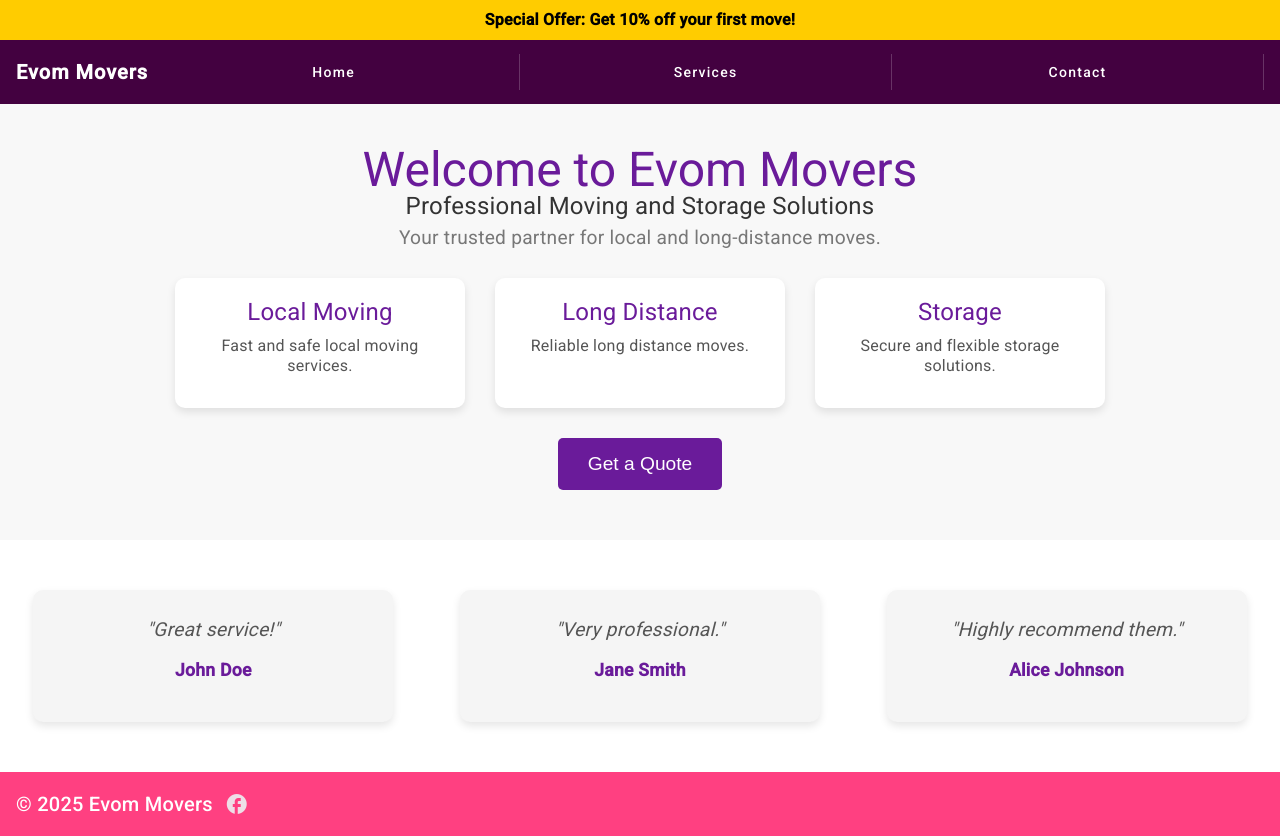
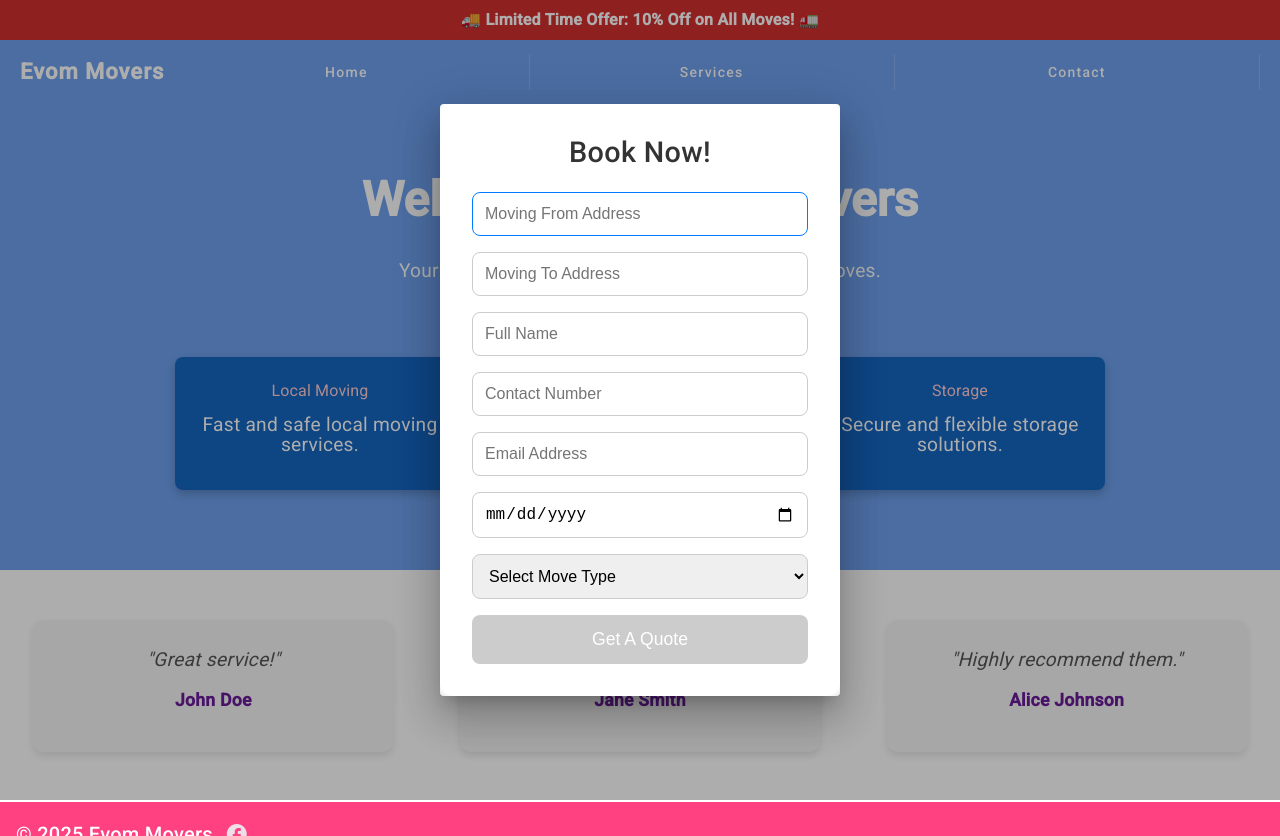
Before and after one commit to lavnalla/EvomMovers, an Angular app in the folder movers-app/: page / in a window 1280 px wide. Both pictures are taken after a click on the button "Get a Quote". After the commit the page ends 800 px from the top, so only its background shows below. Built offline with nearby package versions, Linux system fonts and the light colour scheme.

Commit message:
Added quote form

```diff
--- a/movers-app/package.json
+++ b/movers-app/package.json
@@ -7,7 +7,8 @@
     "build": "ng build",
     "watch": "ng build --watch --configuration development",
     "test": "ng test",
-    "serve:ssr:movers-app": "node dist/movers-app/server/server.mjs"
+    "serve:ssr:movers-app": "node dist/movers-app/server/server.mjs",
+    "deploy": "ngh --dir=dist/movers-app/browser"
   },
   "private": true,
   "dependencies": {
@@ -35,6 +36,7 @@
     "@types/express": "^4.17.17",
     "@types/jasmine": "~5.1.0",
     "@types/node": "^18.18.0",
+    "angular-cli-ghpages": "^2.0.3",
     "jasmine-core": "~5.6.0",
     "karma": "~6.4.0",
     "karma-chrome-launcher": "~3.2.0",
--- a/movers-app/src/app/app.component.ts
+++ b/movers-app/src/app/app.component.ts
@@ -10,6 +10,8 @@ import { MatCardModule } from '@angular/material/card';
 import { MatToolbarModule } from '@angular/material/toolbar';
 import { MatButtonModule } from '@angular/material/button';
 import { CommonModule } from '@angular/common';
+import { ReactiveFormsModule } from '@angular/forms';
+
 
 
 
@@ -17,8 +19,7 @@ import { CommonModule } from '@angular/common';
 @Component({
   selector: 'app-root',
   standalone: true,
-  imports: [HeaderComponent, HeroComponent, TestimonialsComponent, FooterComponent,
-    CommonModule,
+  imports: [HeaderComponent, HeroComponent, TestimonialsComponent, FooterComponent, ReactiveFormsModule,     CommonModule,
     MatCardModule,      // Angular Material Card module
     MatToolbarModule,   // Angular Material Toolbar module
     MatButtonModule,    // Angular Material Button module
--- a/movers-app/src/app/components/header/header.component.css
+++ b/movers-app/src/app/components/header/header.component.css
@@ -1,37 +1,44 @@
-/* Styles for the header toolbar */
-.header-toolbar {
+/* Ad banner */
+.ad-banner {
+  background-color: #d32f2f; /* Bright Red */
+  color: white;
+  text-align: center;
+  padding: 10px;
+  font-weight: bold;
+  font-size: 16px;
+}
+
+/* Toolbar/Header */
+.custom-header {
+  background-color: #6ea1ee; /* Deep Blue */
+  color: white;
   display: flex;
   justify-content: space-between;
   align-items: center;
-  background-color: #430140; /* Custom purple background */
+  padding: 0 20px;
 }
 
 .logo {
-  font-size: 20px;
+  font-size: 22px;
   font-weight: bold;
   letter-spacing: 1px;
-  color: white!important; /* White text for the logo */
+  color: white;
 }
 
-/* Ad banner styles */
-.ad-banner {
-  background-color: #ffcc00 !important; /* Yellow background for the ad */
-  text-align: center;
-  padding: 10px;
-  font-size: 16px;
-  color: #000;  /* Black text */
-  font-weight: bold;
+/* Navigation buttons */
+.nav-buttons {
+  display: flex;
+  width: 100%;
 }
 
-/* Button styles */
-header mat-toolbar button {
-  color: white !important;  /* Make the button text white */
+.nav-buttons button {
+  flex: 1;
+  color: white !important;
+  border-right: 1px solid rgba(255, 255, 255, 0.2);
+  border-radius: 0;
+  justify-content: center;
 }
 
-header mat-toolbar button:hover {
-  background-color: rgba(255, 255, 255, 0.1);  /* Optional: Add hover effect */
+.nav-buttons button:hover {
+  background-color: rgba(255, 255, 255, 0.1);
 }
-
-header mat-toolbar button:focus {
-  outline: none;  /* Optional: Remove focus outline */
-}
--- a/movers-app/src/app/components/header/header.component.html
+++ b/movers-app/src/app/components/header/header.component.html
@@ -1,14 +1,10 @@
-<!-- Ad banner -->
 <div class="ad-banner">
-  <span>Special Offer: Get 10% off your first move!</span>
+  🚚 Limited Time Offer: 10% Off on All Moves! 🚛
 </div>
 
-<mat-toolbar class="header-toolbar">
-  <div class="logo">Evom Movers</div>
-
-
-
-  <!-- Navigation buttons -->
+<mat-toolbar class="custom-header">
+  <span class="logo">Evom Movers</span>
+  <span class="spacer"></span>
   <div class="nav-buttons">
     <button mat-button>Home</button>
     <button mat-button>Services</button>
--- a/movers-app/src/app/components/hero/hero.component.css
+++ b/movers-app/src/app/components/hero/hero.component.css
@@ -1,70 +1,53 @@
-.hero-container {
+.hero {
+  background-color: #6ea1ee; /* Deep Blue */
+  color: white;
   text-align: center;
-  padding: 50px 20px;
-  background-color: #f8f8f8; /* Light background for the hero section */
+  padding: 80px 20px;
 }
 
-.hero-title {
+.hero h1 {
   font-size: 3rem;
-  color: #6a1b9a; /* Deep purple color */
+  font-weight: 600;
   margin-bottom: 10px;
 }
 
-.hero-description {
-  font-size: 1.5rem;
-  color: #333; /* Dark grey text for clarity */
+.hero p {
+  font-size: 1.2rem;
+  margin-bottom: 15px;
 }
 
-.hero-sub-description {
-  font-size: 1.2rem;
-  color: #777; /* Lighter grey for the sub-description */
-  margin-bottom: 30px;
-}
-
-.services-container {
-  display: flex;
-  justify-content: center;
-  gap: 30px;
-  margin-bottom: 30px;
-}
-
-.service-card {
-  background-color: #fff;
-  border-radius: 10px;
-  box-shadow: 0 4px 8px rgba(0, 0, 0, 0.1);
-  padding: 20px;
-  width: 250px;
-  text-align: center;
-  transition: transform 0.3s ease, box-shadow 0.3s ease;
-}
-
-.service-card:hover {
-  transform: translateY(-10px);
-  box-shadow: 0 8px 16px rgba(0, 0, 0, 0.2);
-}
-
-.service-title {
-  font-size: 1.5rem;
-  color: #6a1b9a; /* Deep purple for service titles */
-  margin-bottom: 10px;
-}
-
-.service-description {
-  font-size: 1rem;
-  color: #555; /* Lighter grey for descriptions */
-}
-
-.quote-btn {
-  background-color: #6a1b9a;
-  color: white;
-  border: none;
-  padding: 15px 30px;
-  font-size: 1.2rem;
+.get-quote-btn {
+  background-color: #d32f2f; /* Bold Red */
+  color: white !important;
+  padding: 12px 25px;
+  font-size: 1.1rem;
+  margin-top: 20px;
   border-radius: 5px;
-  cursor: pointer;
   transition: background-color 0.3s ease;
 }
 
-.quote-btn:hover {
-  background-color: #4a148c; /* Darker purple for hover effect */
+.get-quote-btn:hover {
+  background-color: #b71c1c;
 }
+
+.hero-services {
+  margin-top: 40px;
+  display: flex;
+  flex-wrap: wrap;
+  justify-content: center;
+  gap: 30px;
+}
+
+.hero-service {
+  background-color: #1565c0; /* Lighter blue */
+  padding: 20px;
+  border-radius: 8px;
+  max-width: 250px;
+  color: white;
+  box-shadow: 0 4px 10px rgba(0, 0, 0, 0.2);
+}
+
+.hero-service h3 {
+  margin-bottom: 10px;
+  color: #ffcdd2; /* Soft red/pink accent */
+}
--- a/movers-app/src/app/components/hero/hero.component.html
+++ b/movers-app/src/app/components/hero/hero.component.html
@@ -1,25 +1,24 @@
-<div class="hero-container">
-  <h1 class="hero-title">Welcome to Evom Movers</h1>
-  <p class="hero-description">Professional Moving and Storage Solutions</p>
-  <p class="hero-sub-description">Your trusted partner for local and long-distance moves.</p>
+<div class="hero">
+  <h1>Welcome to Evom Movers</h1>
+  <p>Professional Moving and Storage Solutions</p>
+  <p>Your trusted partner for local and long-distance moves.</p>
 
-  <!-- New services section -->
-  <div class="services-container">
-    <div class="service-card">
-      <h3 class="service-title">Local Moving</h3>
-      <p class="service-description">Fast and safe local moving services.</p>
+  <button mat-raised-button color="accent" (click)="openQuoteDialog()">
+    Get a Quote
+  </button>
+
+  <div class="hero-services">
+    <div class="hero-service">
+      <h3>Local Moving</h3>
+      <p>Fast and safe local moving services.</p>
     </div>
-
-    <div class="service-card">
-      <h3 class="service-title">Long Distance</h3>
-      <p class="service-description">Reliable long distance moves.</p>
+    <div class="hero-service">
+      <h3>Long Distance</h3>
+      <p>Reliable long distance moves.</p>
     </div>
-
-    <div class="service-card">
-      <h3 class="service-title">Storage</h3>
-      <p class="service-description">Secure and flexible storage solutions.</p>
+    <div class="hero-service">
+      <h3>Storage</h3>
+      <p>Secure and flexible storage solutions.</p>
     </div>
   </div>
-
-  <button class="quote-btn">Get a Quote</button>
 </div>
--- a/movers-app/src/app/components/hero/hero.component.ts
+++ b/movers-app/src/app/components/hero/hero.component.ts
@@ -1,11 +1,20 @@
 import { Component } from '@angular/core';
-import { MatCardModule } from '@angular/material/card';  // Import MatCardModule
+import { MatDialog, MatDialogModule } from '@angular/material/dialog';
+import { QuoteFormComponent } from '../quote-form/quote-form.component'; // ✅ Make sure path is correct
 
 @Component({
   selector: 'app-hero',
   standalone: true,
-  imports: [MatCardModule],  // Import MatCardModule here
+  imports: [MatDialogModule, QuoteFormComponent], // ✅ Don't forget QuoteFormComponent here
   templateUrl: './hero.component.html',
-  styleUrls: ['./hero.component.css']
+  styleUrls: ['./hero.component.css'],
 })
-export class HeroComponent {}
+export class HeroComponent {
+  constructor(private dialog: MatDialog) {}
+
+  openQuoteDialog(): void {
+    this.dialog.open(QuoteFormComponent, {
+      width: '400px',
+    });
+  }
+}
--- /dev/null
+++ b/movers-app/src/app/components/quote-form/quote-form.component.css
@@ -0,0 +1,63 @@
+.quote-form {
+  background: #ffffff;
+  padding: 2rem;
+  border-radius: 12px;
+  max-width: 600px;
+  margin: 0 auto;
+  box-shadow: 0 8px 20px rgba(0, 0, 0, 0.1);
+}
+
+.form-title {
+  text-align: center;
+  font-size: 1.8rem;
+  margin-bottom: 1.5rem;
+  color: #333;
+}
+
+form {
+  display: flex;
+  flex-direction: column;
+  gap: 1rem;
+}
+
+.form-row {
+  display: flex;
+  gap: 1rem;
+  flex-wrap: wrap;
+}
+
+input,
+select {
+  flex: 1 1 48%;
+  padding: 0.75rem;
+  font-size: 1rem;
+  border: 1px solid #ccc;
+  border-radius: 8px;
+  transition: border-color 0.3s ease;
+}
+
+input:focus,
+select:focus {
+  outline: none;
+  border-color: #007bff;
+}
+
+button {
+  padding: 0.9rem 1.5rem;
+  background-color: #007bff;
+  color: white;
+  border: none;
+  border-radius: 8px;
+  font-size: 1.1rem;
+  cursor: pointer;
+  transition: background-color 0.3s ease;
+}
+
+button[disabled] {
+  background-color: #ccc;
+  cursor: not-allowed;
+}
+
+button:hover:not([disabled]) {
+  background-color: #0056b3;
+}
--- /dev/null
+++ b/movers-app/src/app/components/quote-form/quote-form.component.html
@@ -0,0 +1,70 @@
+<div class="quote-form">
+  <h2 class="form-title">Book Now!</h2>
+
+  <form (ngSubmit)="onSubmit()" #quoteForm="ngForm">
+    <div class="form-row">
+      <input
+        type="text"
+        name="fromAddress"
+        placeholder="Moving From Address"
+        [(ngModel)]="formData.fromAddress"
+        required
+      />
+      <input
+        type="text"
+        name="toAddress"
+        placeholder="Moving To Address"
+        [(ngModel)]="formData.toAddress"
+        required
+      />
+    </div>
+
+    <input
+      type="text"
+      name="fullName"
+      placeholder="Full Name"
+      [(ngModel)]="formData.fullName"
+      required
+    />
+
+    <div class="form-row">
+      <input
+        type="tel"
+        name="contactNo"
+        placeholder="Contact Number"
+        [(ngModel)]="formData.contactNo"
+        required
+      />
+      <input
+        type="email"
+        name="email"
+        placeholder="Email Address"
+        [(ngModel)]="formData.email"
+        required
+      />
+    </div>
+
+    <div class="form-row">
+      <input
+        type="date"
+        name="movingDate"
+        [(ngModel)]="formData.movingDate"
+        required
+      />
+      <select
+        name="typeOfMove"
+        [(ngModel)]="formData.typeOfMove"
+        required
+      >
+        <option value="" disabled selected>Select Move Type</option>
+        <option *ngFor="let type of moveTypes" [value]="type">
+          {{ type }}
+        </option>
+      </select>
+    </div>
+
+    <button type="submit" [disabled]="!quoteForm.valid">
+      Get A Quote
+    </button>
+  </form>
+</div>
--- /dev/null
+++ b/movers-app/src/app/components/quote-form/quote-form.component.ts
@@ -0,0 +1,32 @@
+import { Component } from '@angular/core';
+import { FormsModule } from '@angular/forms';
+import { CommonModule } from '@angular/common';
+import { MatDialogModule, MatDialogRef } from '@angular/material/dialog';
+
+@Component({
+  selector: 'app-quote-form',
+  standalone: true,
+  imports: [CommonModule, FormsModule, MatDialogModule],
+  templateUrl: './quote-form.component.html',
+  styleUrls: ['./quote-form.component.css']
+})
+export class QuoteFormComponent {
+  formData = {
+    fromAddress: '',
+    toAddress: '',
+    fullName: '',
+    contactNo: '',
+    email: '',
+    movingDate: '',
+    typeOfMove: ''
+  };
+
+  moveTypes = ['Residential', 'Commercial', 'Long Distance', 'Local']; // ✅ Add this
+
+  constructor(public dialogRef: MatDialogRef<QuoteFormComponent>) {}
+
+  onSubmit() {
+    console.log(this.formData);
+    this.dialogRef.close();
+  }
+}
```
Also changed, not shown: 2 other files (tests, documents, lock files or other folders).
